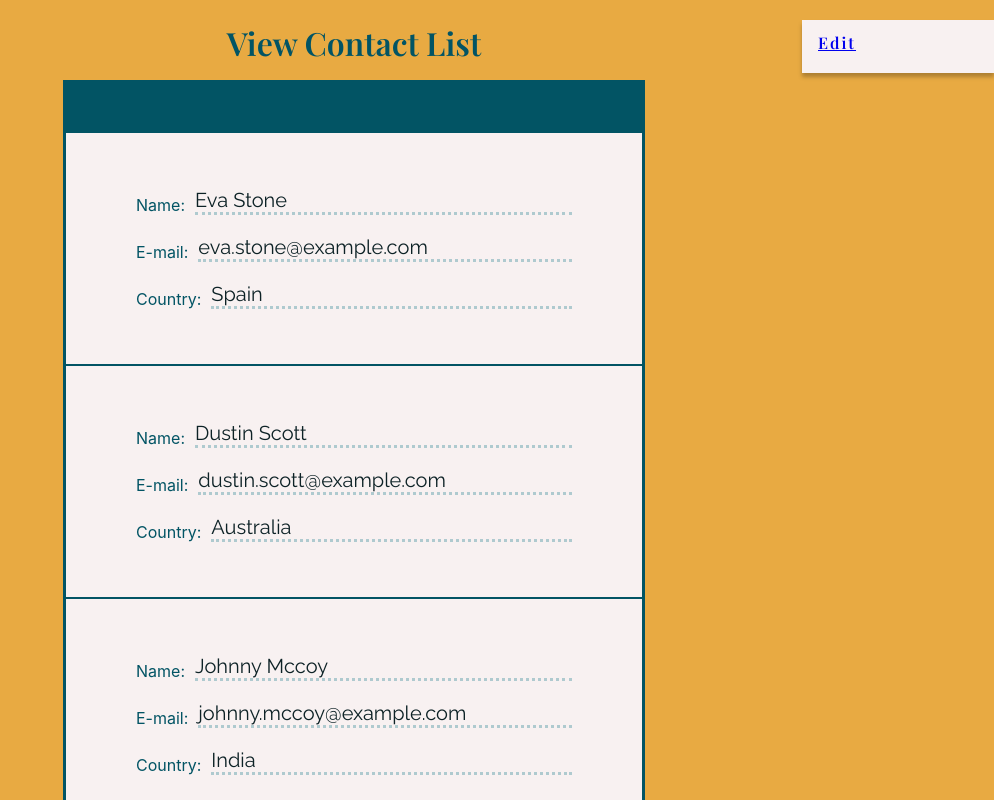
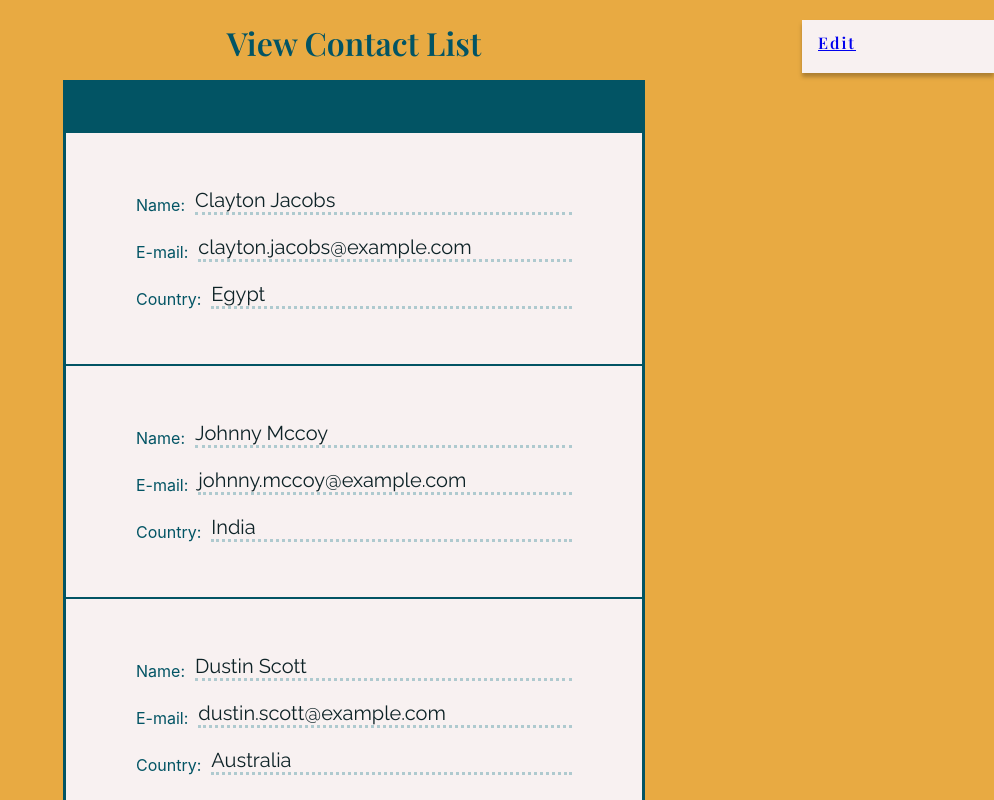
Before and after one commit to Gina-K/address-book, a React (Vite) app: page /contacts-list in a window 1280 px wide. Shown: the top 800 px of the page, without its empty margins (286-1280 px from the left). Built offline with nearby package versions, Linux system fonts and the light colour scheme.

Commit message:
sort contacts by las name in contacts viewer

```diff
--- a/src/components/ContactsList/ContactsList.tsx
+++ b/src/components/ContactsList/ContactsList.tsx
@@ -1,3 +1,5 @@
+import {useMemo} from 'react';
+
 import type {Contact} from '../../data/types.ts';
 import {useContacts} from '../../hooks/useContacts.ts';
 import {ContactListItem} from './ContactListItem.tsx';
@@ -6,13 +8,16 @@ import '../../styles/ContactsList/ContactsList.css';
 
 export const ContactsList = () => {
   const contacts = useContacts();
+  const sortedContacts = useMemo(() => {
+    return contacts.sort((a: Contact, b: Contact) => a.lastName.localeCompare(b.lastName));
+  }, [contacts]);
 
   return (
     <div className="contacts-list">
       <div className="list-items__wide-divider"></div>
 
       <ul className="list-items__container">
-        {contacts.map((contact: Contact) => (
+        {sortedContacts.map((contact: Contact) => (
           <li key={contact.id} className="list-items__item">
             <ContactListItem contact={contact} />
           </li>
```
